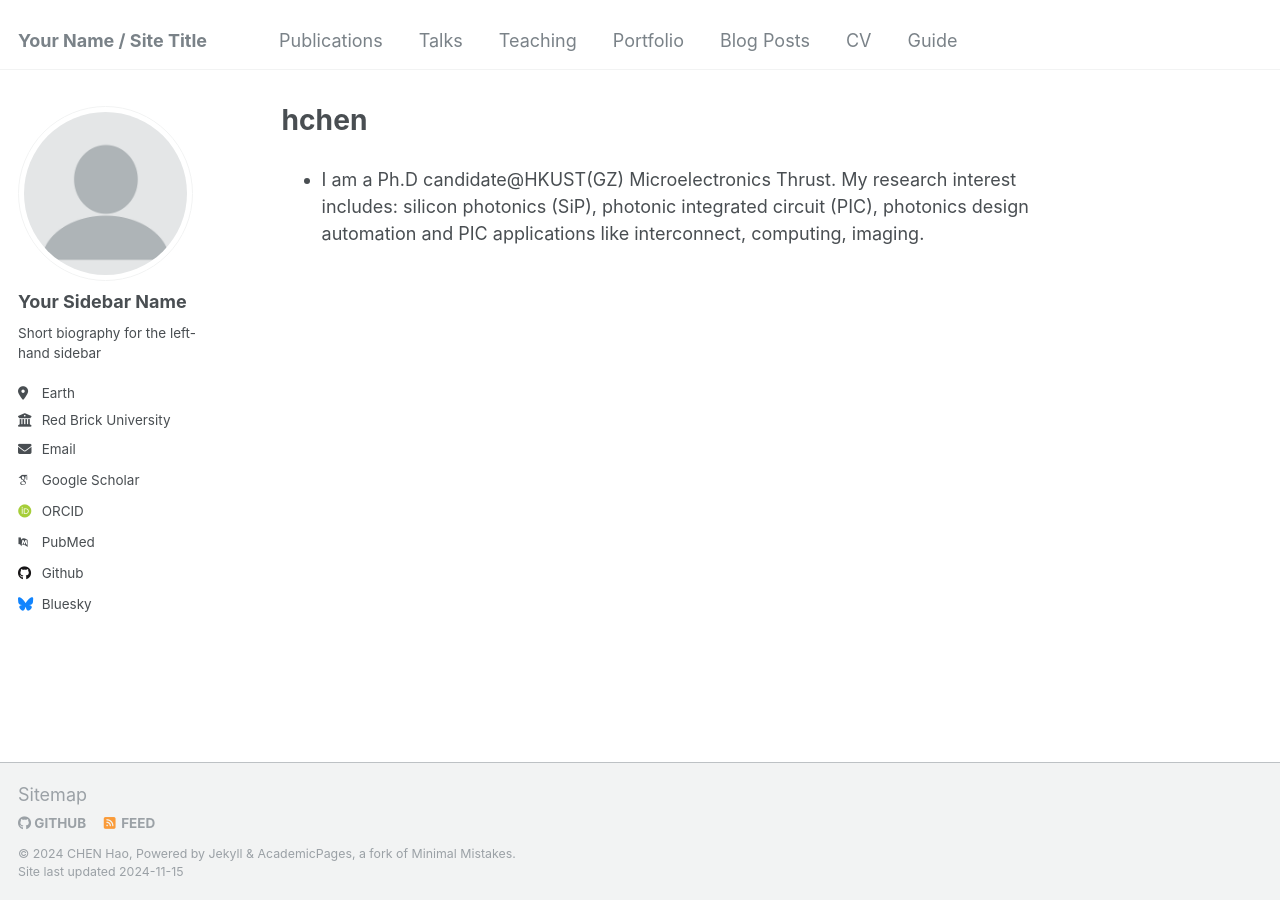
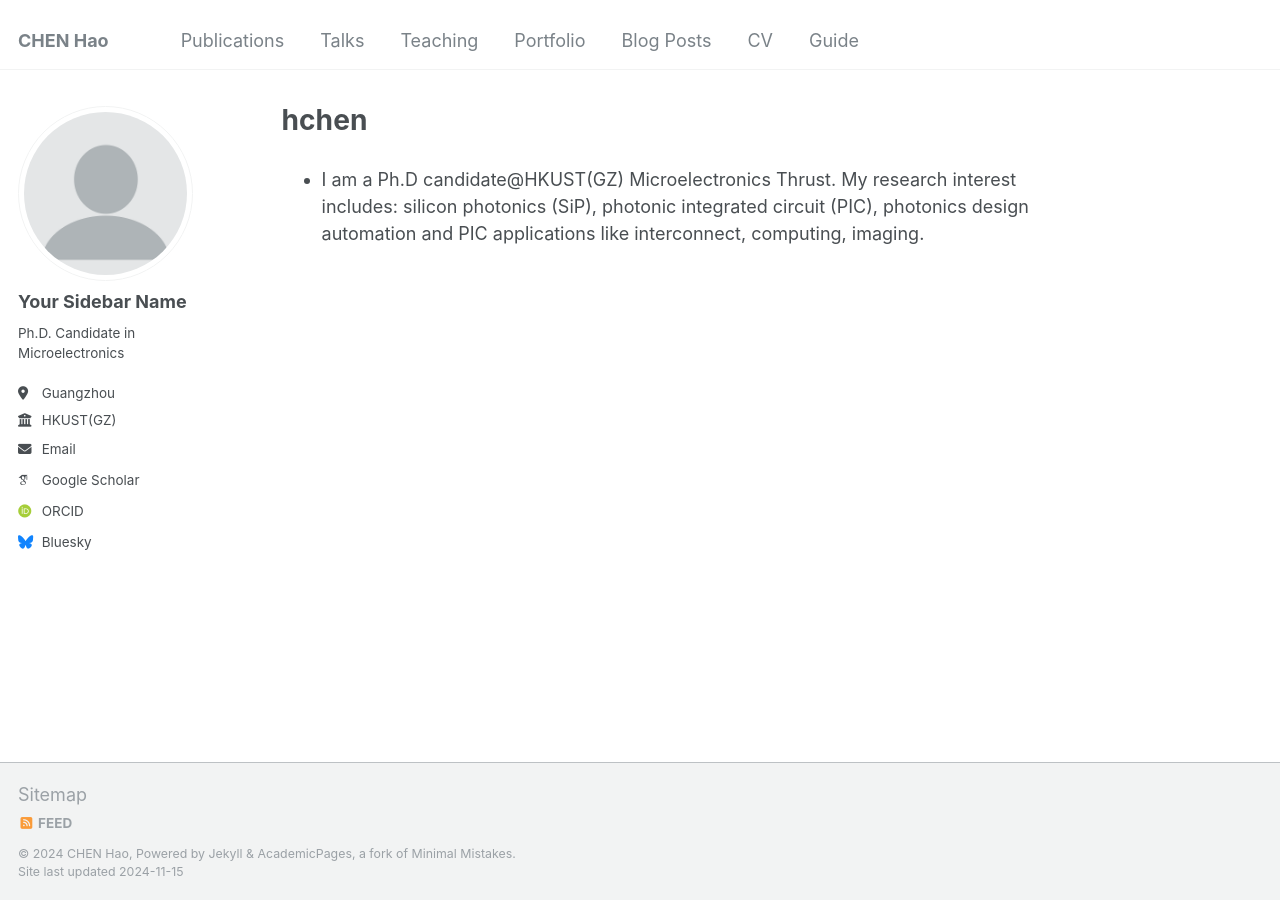
Before and after one commit to happpyosu/hchen, a Jekyll site: the page built from _pages/about.md, in a window 1280 px wide. Built offline with Jekyll 4.4.1, drawn with Linux system fonts in a browser that asks for light colours; some web fonts are replaced.

Commit message:
Update _config.yml

```diff
--- a/_config.yml
+++ b/_config.yml
@@ -8,7 +8,7 @@
 
 # Basic Site Settings
 locale                   : "en-CN"
-title                    : "Your Name / Site Title"
+title                    : "CHEN Hao"
 title_separator          : "-"
 name                     : &name "CHEN Hao"
 description              : &description "personal description"
@@ -24,19 +24,18 @@ author:
   avatar           : "profile.png"
   name             : "Your Sidebar Name"
   pronouns         : # example: "she/her"
-  bio              : "Short biography for the left-hand sidebar"
-  location         : "Earth"
-  employer         : "Red Brick University"
+  bio              : "Ph.D. Candidate in Microelectronics"
+  location         : "Guangzhou"
+  employer         : "HKUST(GZ)"
   uri              : # URL
-  email            : "none@example.org"
+  email            : "hchen390@connect.hkust-gz.edu.cn"
 
   # Academic websites
   arxiv            : # URL - Update with the correct link to your profile
-  googlescholar    : "https://scholar.google.com/citations?user=PS_CX0AAAAAJ"
+  googlescholar    : "https://scholar.google.com/citations?user=B3G0jc8AAAAJ&hl=zh-CN"
   impactstory      : # URL
-  orcid            : "http://orcid.org/yourorcidurl"
+  orcid            : "https://orcid.org/0009-0007-0358-5103"
   semantic         : # URL
-  pubmed           : "https://www.ncbi.nlm.nih.gov/pubmed/?term=john+snow"
   researchgate     : # URL
   scopus           : # URL
 
@@ -44,7 +43,7 @@ author:
   bitbucket        : # Username - Update with your username on the site
   codepen          : # Username
   dribbble         : # Username
-  github           : "academicpages"
+  # github           : "academicpages"
   kaggle           : # Username
   stackoverflow    : # User number or user number and name (i.e., use "1" or "1/jeff-atwood")
 
```
